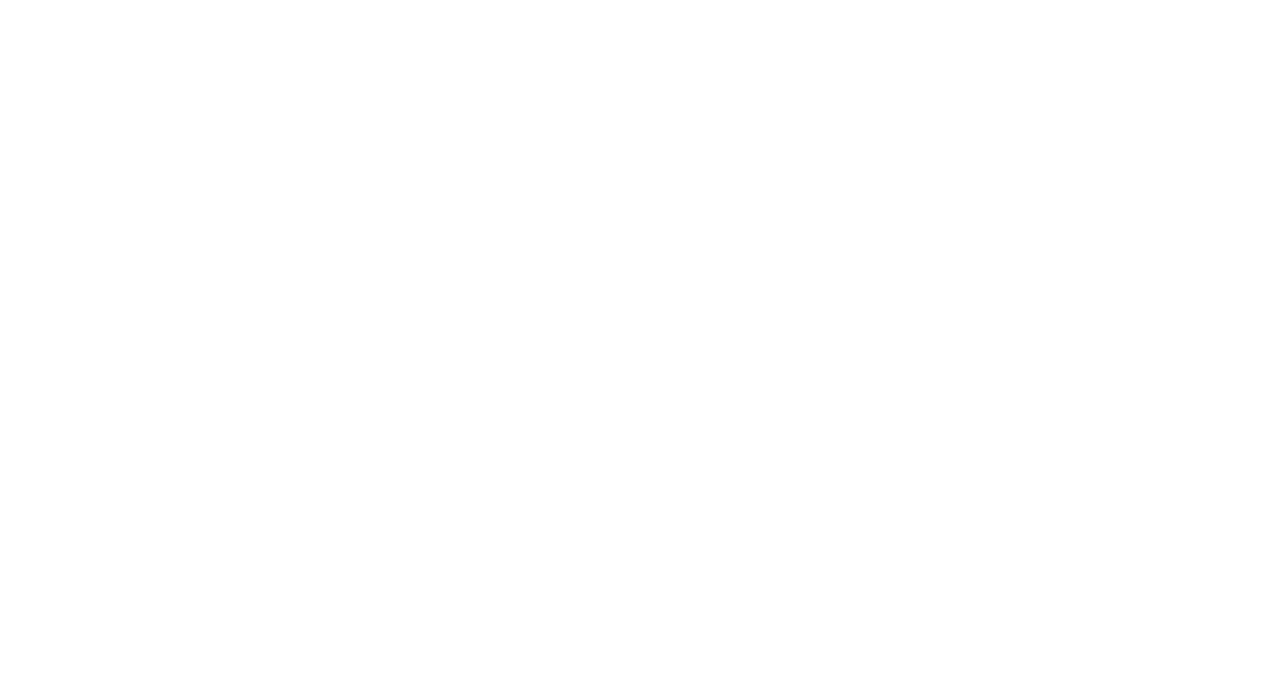
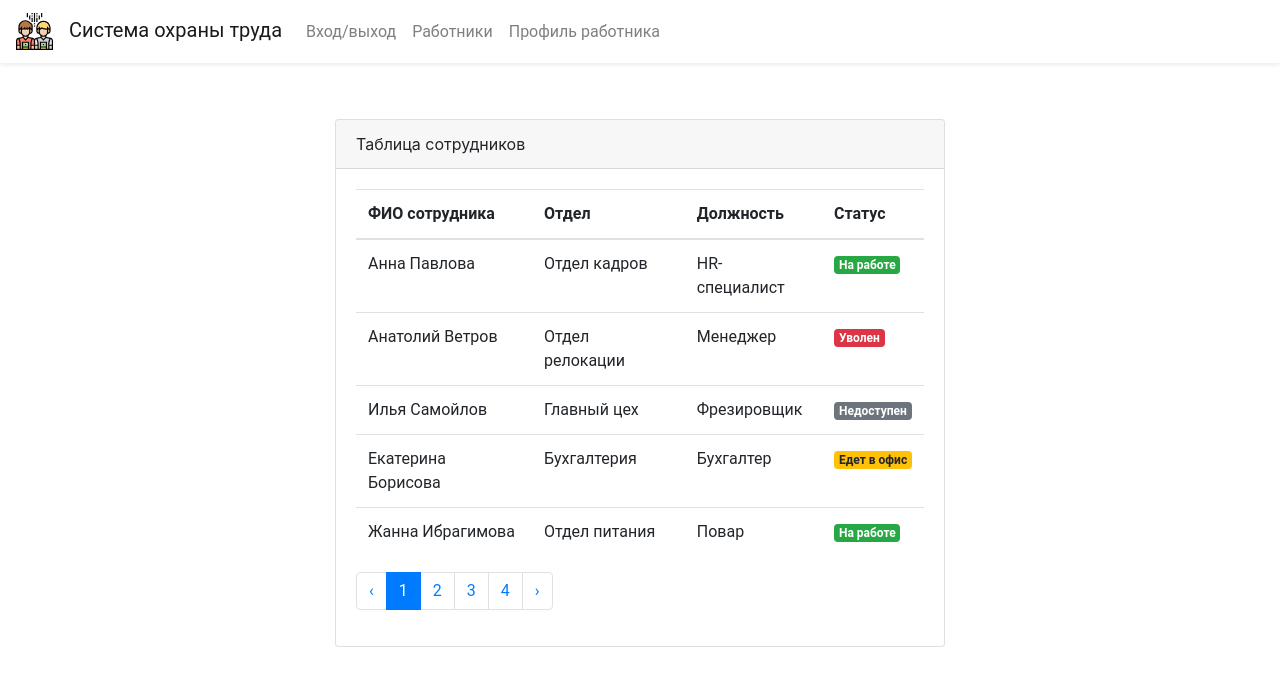
Before and after one commit to R-Mosolov/work-protection-system, a React (Create React App) app: page /workers-list in a window 1280 px wide. Shown: the top 686 px of the page. Built offline with nearby package versions, Linux system fonts and the light colour scheme.

Commit message:
Created menu items

```diff
--- a/src/App.js
+++ b/src/App.js
@@ -4,14 +4,14 @@
 import 'bootstrap/dist/css/bootstrap.min.css';
 import './global/css/style.css';
 
-import Login from './pages/login/login';
+import WorkersList from './pages/workers-list/workers-list';
 
 function App() {
     return (
         <Router>
             <div className="App">
-                <Route path="/" exact component={Login} />
-                {/*<Route path="/table" component={Table} />*/}
+                {/*<Route path="/" exact component={Login} />*/}
+                <Route path="/workers-list" component={WorkersList} />
             </div>
         </Router>
     );
--- a/src/global/header/site-header.js
+++ b/src/global/header/site-header.js
@@ -29,6 +29,23 @@
           <span className="navbar-toggler-icon" />
         </button>
         <div className="collapse navbar-collapse" id="navbarSupportedContent">
+          <ul className="navbar-nav mr-auto">
+            <li className="nav-item">
+              <Link className="nav-link" to="/login">
+                Вход/выход
+              </Link>
+            </li>
+            <li className="nav-item">
+              <Link className="nav-link" to="/login">
+                Работники
+              </Link>
+            </li>
+            <li className="nav-item">
+              <Link className="nav-link" to="/profile">
+                Профиль работника
+              </Link>
+            </li>
+          </ul>
         </div>
       </nav>
     </div>
--- a/src/pages/login/login.js
+++ b/src/pages/workers-list/workers-list.js
@@ -2,7 +2,7 @@
 import SiteHeader from '../../global/header/site-header';
 import SiteContent from './site-content/site-content';
 
-class Login extends React.Component {
+class WorkersList extends React.Component {
   render() {
     return (
       <div className="page">
@@ -13,4 +13,4 @@
   }
 }
 
-export default Login;
+export default WorkersList;
```
Also changed, not shown: src/pages/workers-list/site-content/css/desktop.css (renamed from src/pages/login/site-content/css/desktop.css), src/pages/workers-list/site-content/css/tablet-and-mobile.css (renamed from src/pages/login/site-content/css/tablet-and-mobile.css), src/pages/workers-list/site-content/site-content.js (renamed from src/pages/login/site-content/site-content.js).
